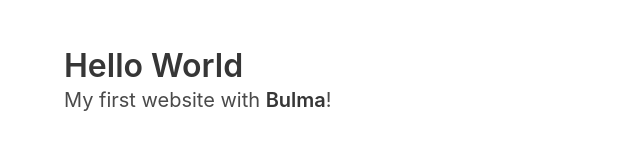
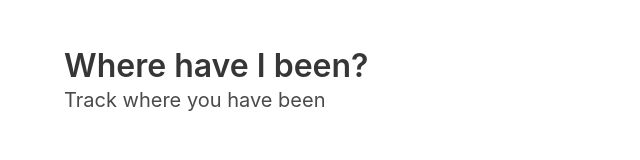
Before and after one commit to DoHe/wherehaveibeen, a plain HTML site: page index.html in a window 1280 px wide. Shown: the whole page, without its empty margins (0-640 px from the left). Drawn offline with nearby package versions, Linux system fonts and the light colour scheme.

Commit message:
Fix meta

```diff
--- a/index.html
+++ b/index.html
@@ -9,27 +9,27 @@
     <title>Where have I been?</title>
 
     <link rel="stylesheet" href="css/app.css">
-    <link rel="shortcut icon" href="img/favicon.png" type="image/x-icon">
+    <link rel="shortcut icon" href="images/favicon.png" type="image/x-icon">
 
     <!-- Open Graph-->
     <meta property="og:type" content="website">
-    <meta property="og:url" content="https://bolaji-wc.netlify.com/">
-    <meta property="og:title" content="Weight Converter">
-    <meta property="og:image" content="img/favicon.png">
-    <meta property="og:description" content="Simple weight converter">
-    <meta property="og:site_name" content="Weight Converter">
+    <meta property="og:url" content="https://dohe.github.io/wherehaveibeen/">
+    <meta property="og:title" content="Where have I been?">
+    <meta property="og:image" content="images/favicon.png">
+    <meta property="og:description" content="Track where you have been">
+    <meta property="og:site_name" content="Where have I been?">
     <!-- Next tags are optional but recommended -->
     <meta property="og:image:width" content="1200">
     <meta property="og:image:height" content="630">
 
     <!-- Twitter cards-->
     <meta name="twitter:card" content="summary">
-    <meta name="twitter:site" content="@iambolajiayo">
-    <meta name="twitter:creator" content="iambolajiayo">
-    <meta name="twitter:url" content="https://bolaji-wc.netlify.com/">
-    <meta name="twitter:title" content="Weight Converter">
-    <meta name="twitter:description" content="Simple weight converter">
-    <meta name="twitter:image" content="img/favicon.png">
+    <meta name="twitter:site" content="@wahlholzer">
+    <meta name="twitter:creator" content="@wahlholzer">
+    <meta name="twitter:url" content="https://dohe.github.io/wherehaveibeen/">
+    <meta name="twitter:title" content="Where have I been?">
+    <meta name="twitter:description" content="Track where you have been">
+    <meta name="twitter:image" content="images/favicon.png">
 
     <link rel="manifest" href="/manifest.json" />
     <meta name="theme-color" content="#333" />
@@ -39,10 +39,10 @@
     <section class="section">
         <div class="container">
             <h1 class="title">
-                Hello World
+                Where have I been?
             </h1>
             <p class="subtitle">
-                My first website with <strong>Bulma</strong>!
+                Track where you have been
             </p>
         </div>
     </section>
```
Also changed, not shown: images/icons/favicon.png (added).
